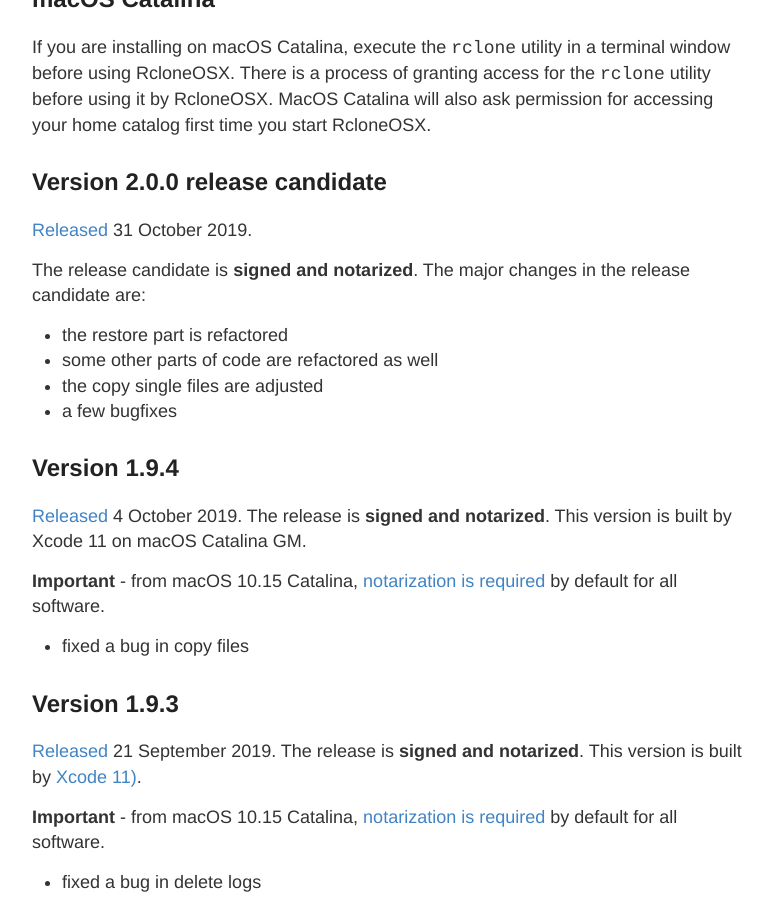
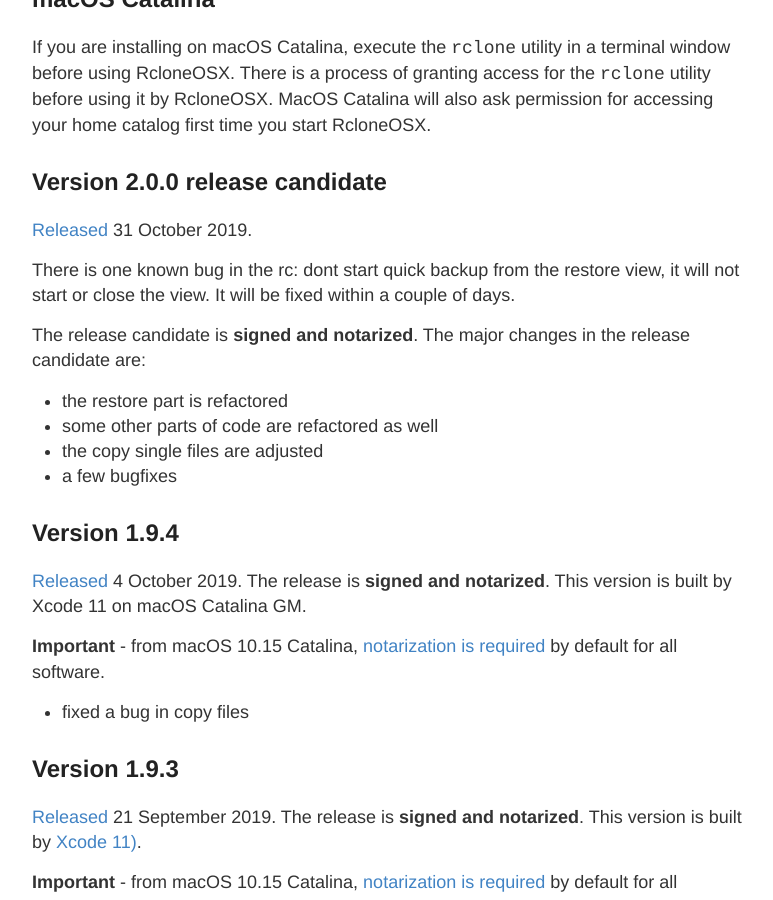
Before and after one commit to d2s/Documentation, a Jekyll site: the page built from _posts/2018-01-01-RcloneChangelog.md, in a window 1280 px wide and 900 px high, scrolled down 622 px. Shown: the whole window, without its empty margins (248-1021 px from the left). Built offline with Jekyll 4.4.1, drawn with Linux system fonts in a browser that asks for light colours.

Commit message:
Update 2018-01-01-RcloneChangelog.md

```diff
--- a/_posts/2018-01-01-RcloneChangelog.md
+++ b/_posts/2018-01-01-RcloneChangelog.md
@@ -18,6 +18,8 @@ If you are installing on macOS Catalina, execute the `rclone` utility in a termi
 ## Version 2.0.0 release candidate
 
 [Released](https://github.com/rsyncOSX/rcloneosx/releases/tag/v2.0.0rc) 31 October 2019.
+
+There is one known bug in the rc: dont start quick backup from the restore view, it will not start or close the view. It will be fixed within a couple of days.
 
 The release candidate is **signed and notarized**. The major changes in the release candidate are:
 
```
